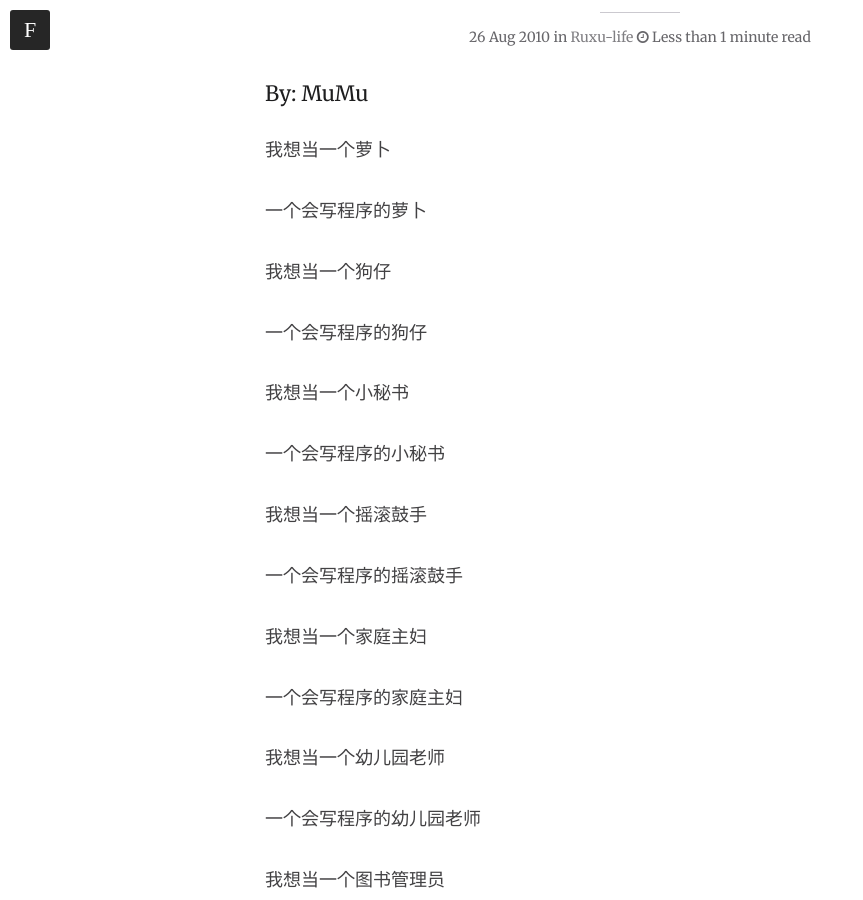
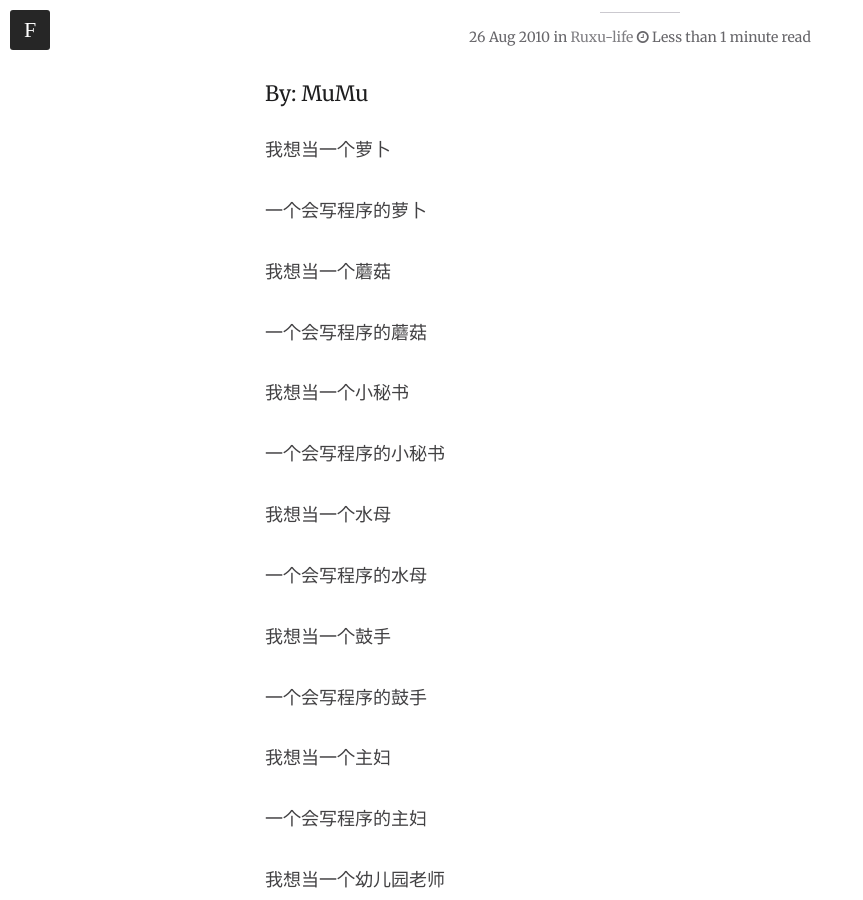
Before and after one commit to ruixinxu/ruxubooks.com, a Jekyll site: the page built from _posts/2010-08-25-wo-xiang.markdown, in a window 1280 px wide and 900 px high, scrolled down 683 px. Shown: the whole window, without its empty margins (0-863 px from the left). Built offline with Jekyll 4.4.1, drawn with Linux system fonts in a browser that asks for light colours; nearby versions of some CDN libraries; comment, search, counter and statistics services are not loaded.

Commit message:
update post

```diff
--- a/_posts/2010-08-25-wo-xiang.markdown
+++ b/_posts/2010-08-25-wo-xiang.markdown
@@ -15,21 +15,25 @@ By: MuMu
 
 一个会写程序的萝卜
 
-我想当一个狗仔
+我想当一个蘑菇
 
-一个会写程序的狗仔
+一个会写程序的蘑菇
 
 我想当一个小秘书
 
 一个会写程序的小秘书
 
-我想当一个摇滚鼓手
+我想当一个水母
 
-一个会写程序的摇滚鼓手
+一个会写程序的水母
 
-我想当一个家庭主妇
+我想当一个鼓手
 
-一个会写程序的家庭主妇
+一个会写程序的鼓手
+
+我想当一个主妇
+
+一个会写程序的主妇
 
 我想当一个幼儿园老师
 
@@ -50,3 +54,7 @@ By: MuMu
 我想当一个QQ
 
 一个会写程序的QQ
+
+我想当一个冰糖
+
+一个会写程序的冰糖
```
